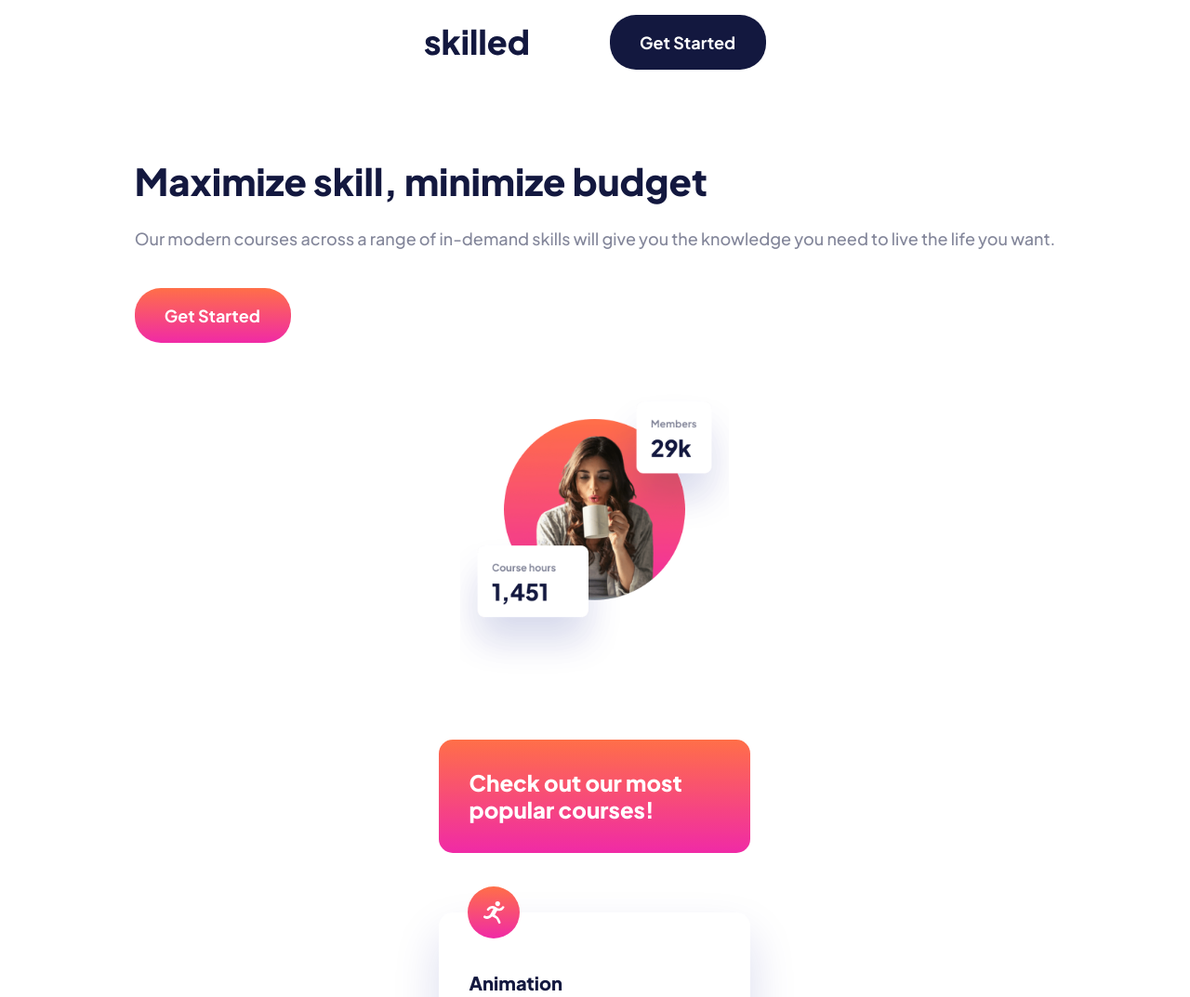
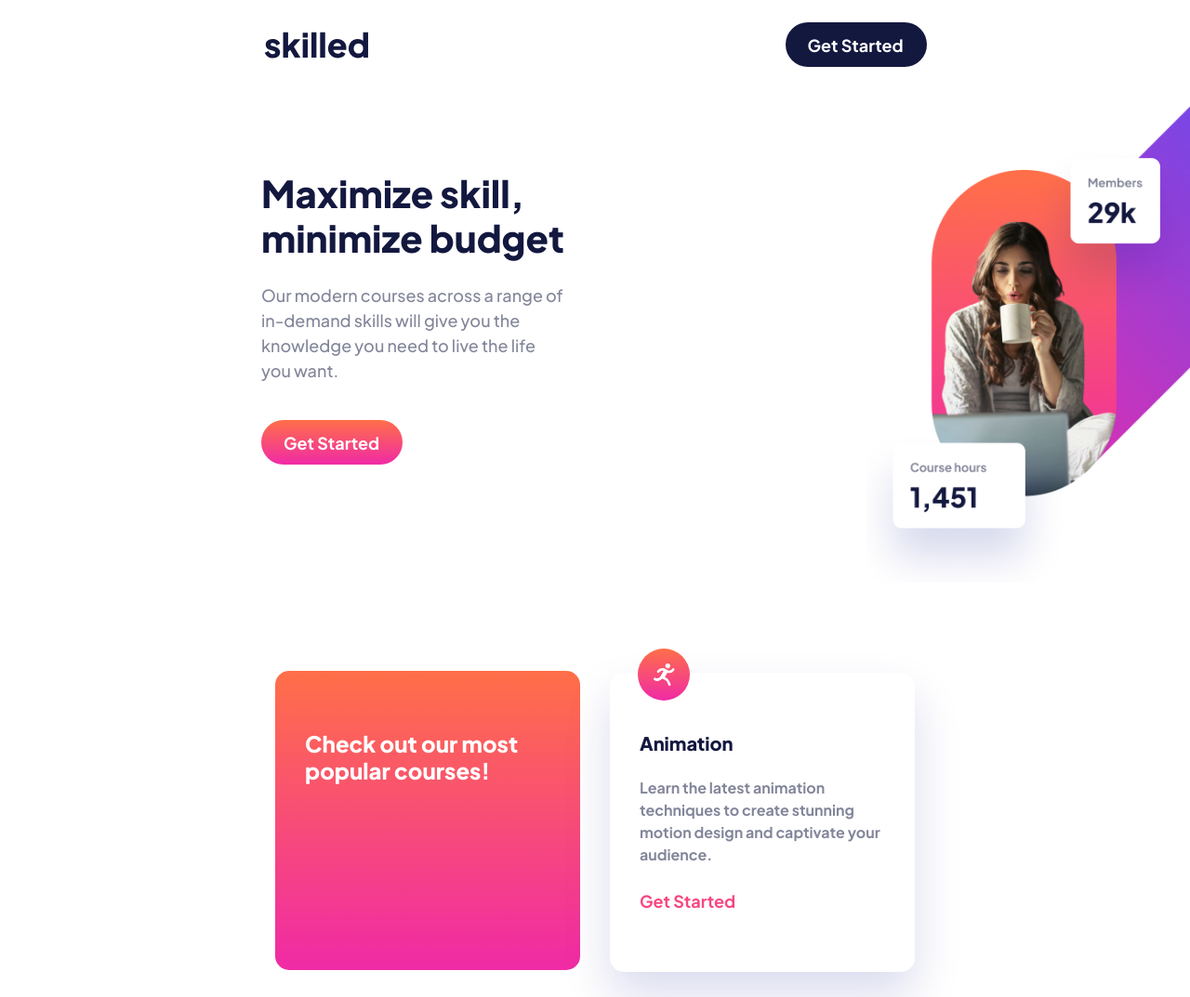
Before and after one commit to AlgoBenderDaily/Skilled_E-Learning-Landing-Page_HTML-CSS, a plain HTML site: page index.html in a window 1280 px wide. Shown: the top 1073 px of the page at 93% size. Drawn offline with Linux system fonts and the light colour scheme.

Commit message:
initial commit

```diff
--- a/index.html
+++ b/index.html
@@ -61,18 +61,18 @@
               <img
                 src="./images/Mobile/image-hero-mobile@2x.png"
                 alt="mobile-hero-image"
-                width="335"
-                height="320"
+                width="641"
+                height="640"
               />
               <figcaption class="offscreen">mobile-hero-image</figcaption>
             </figure>
 
             <figure class="tablet responsive-image">
               <img
-                src="./images/Tablet/image-hero-tablet@2x.png"
+                src="./images/Tablet/image-hero-tablet@2x-vCropped.png"
                 alt="tablet-hero-image"
-                width="1390"
-                height="1446"
+                width="379"
+                height="618"
               />
               <figcaption class="offscreen">tablet-hero-image</figcaption>
             </figure>
--- a/main.css
+++ b/main.css
@@ -278,3 +278,165 @@ a:any-link {
   padding: 10.5px 24px;
   font: var(--DSK-TEXT-PRESET7);
 }
+
+/* || Tablet */
+@media (min-width: 768px) {
+  /* || HEADER */
+  .header__nav {
+    gap: 449px;
+    margin: 24px 44px;
+  }
+
+  .nav__cta-btn {
+    padding: 10.5px 24px;
+    width: 152px;
+    height: 48px;
+  }
+
+  /* || MAIN */
+  .main__hero-content {
+    margin: 88px 44px 64px 0;
+    flex-flow: row;
+  }
+
+  .mobile {
+    display: none;
+  }
+
+  .tablet.responsive-image {
+    display: block;
+  }
+
+  .tablet.responsive-image img {
+    width: 379px;
+    height: auto;
+    position: absolute;
+    top: 60px;
+    right: 0;
+  }
+
+  .hero-content__texts {
+    gap: 40px;
+    margin-right: 300px;
+  }
+
+  .hero-content__title {
+    width: 326px;
+    height: auto;
+  }
+
+  .hero-content__wording {
+    width: 326px;
+    height: auto;
+  }
+
+  .hero-content__cta-btn {
+    padding: 10.5px 24px;
+    width: 152px;
+    height: 48px;
+  }
+
+  .main__content {
+    width: 800px;
+    margin: 128px 44px 144px 44px;
+  }
+
+  .main__content__course-cta {
+    padding: 64px 32px 40px 32px;
+    max-width: 328px;
+    height: 322px;
+    margin-top: 28px;
+  }
+
+  .main__content__course {
+    max-width: 328px;
+    height: 322px;
+  }
+
+  /* || FOOTER */
+  .footer__center {
+    gap: 448.71px;
+    margin: 24px 44px;
+  }
+}
+
+/* || Desktop/TV */
+@media (min-width: 992px) {
+  /* || HEADER */
+  .header__nav {
+    gap: 449px;
+    margin: 24px 44px;
+  }
+
+  .nav__cta-btn {
+    padding: 10.5px 24px;
+    width: 152px;
+    height: 48px;
+  }
+
+  /* || MAIN */
+  .main__hero-content {
+    margin: 88px 44px 64px 0;
+    flex-flow: row;
+  }
+
+  .mobile {
+    display: none;
+  }
+
+  .tablet.responsive-image {
+    display: block;
+  }
+
+  .tablet.responsive-image img {
+    width: 348px;
+    height: auto;
+    position: absolute;
+    top: 60px;
+    right: 0;
+  }
+
+  .hero-content__texts {
+    gap: 40px;
+    margin-right: 300px;
+  }
+
+  .hero-content__title {
+    width: 326px;
+    height: auto;
+  }
+
+  .hero-content__wording {
+    width: 326px;
+    height: auto;
+  }
+
+  .hero-content__cta-btn {
+    padding: 10.5px 24px;
+    width: 152px;
+    height: 48px;
+  }
+
+  .main__content {
+    width: 800px;
+    margin: 128px 44px 144px 44px;
+  }
+
+  .main__content__course-cta {
+    padding: 64px 32px 40px 32px;
+    max-width: 328px;
+    height: 322px;
+    margin-top: 28px;
+  }
+
+  .main__content__course {
+    max-width: 328px;
+    height: 322px;
+  }
+
+  /* || FOOTER */
+  .footer__center {
+    gap: 448.71px;
+    margin: 24px 44px;
+  }
+}
```
Also changed, not shown: images/Tablet/image-hero-tablet@2x-vCropped.png (added).
